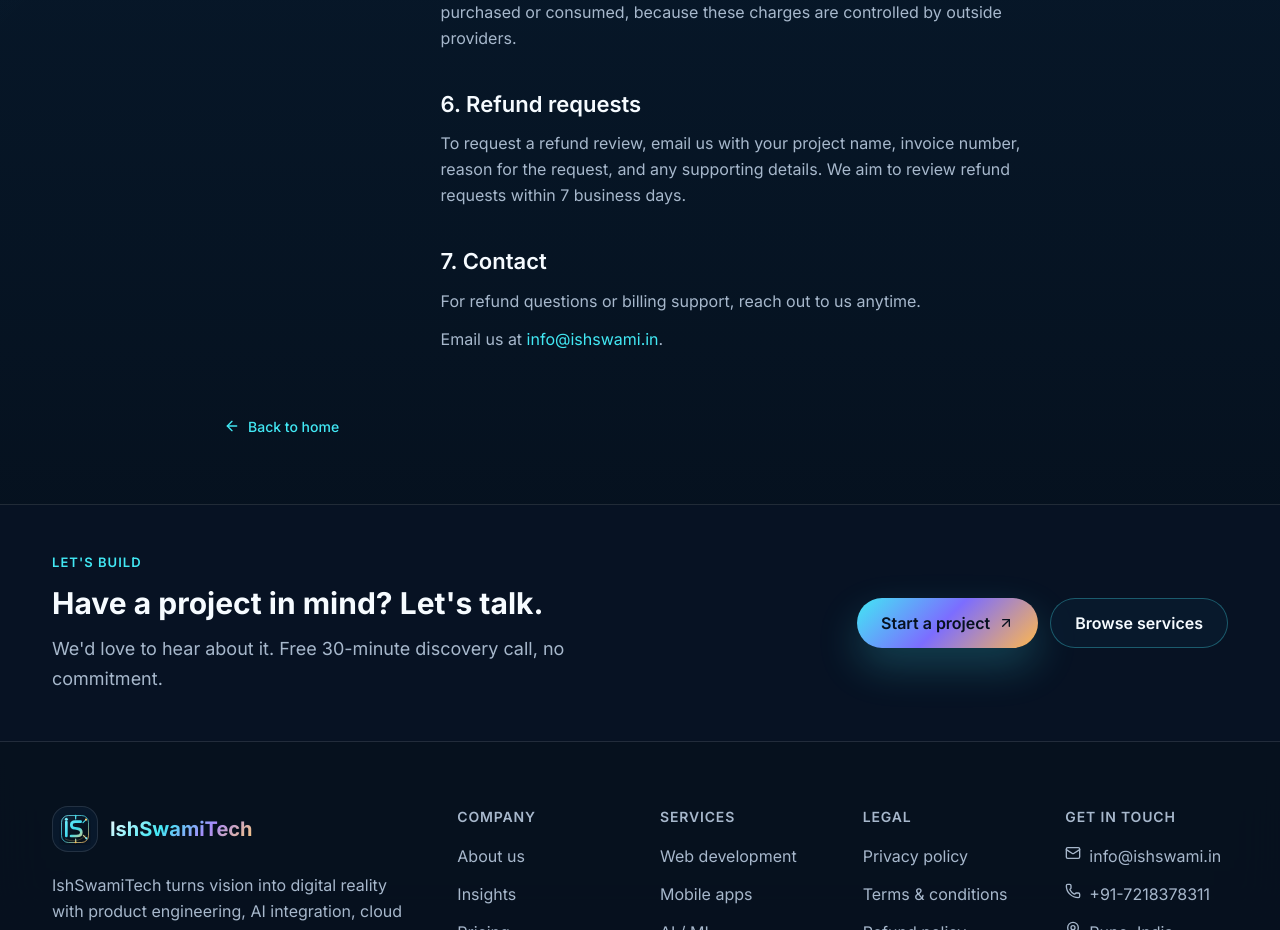
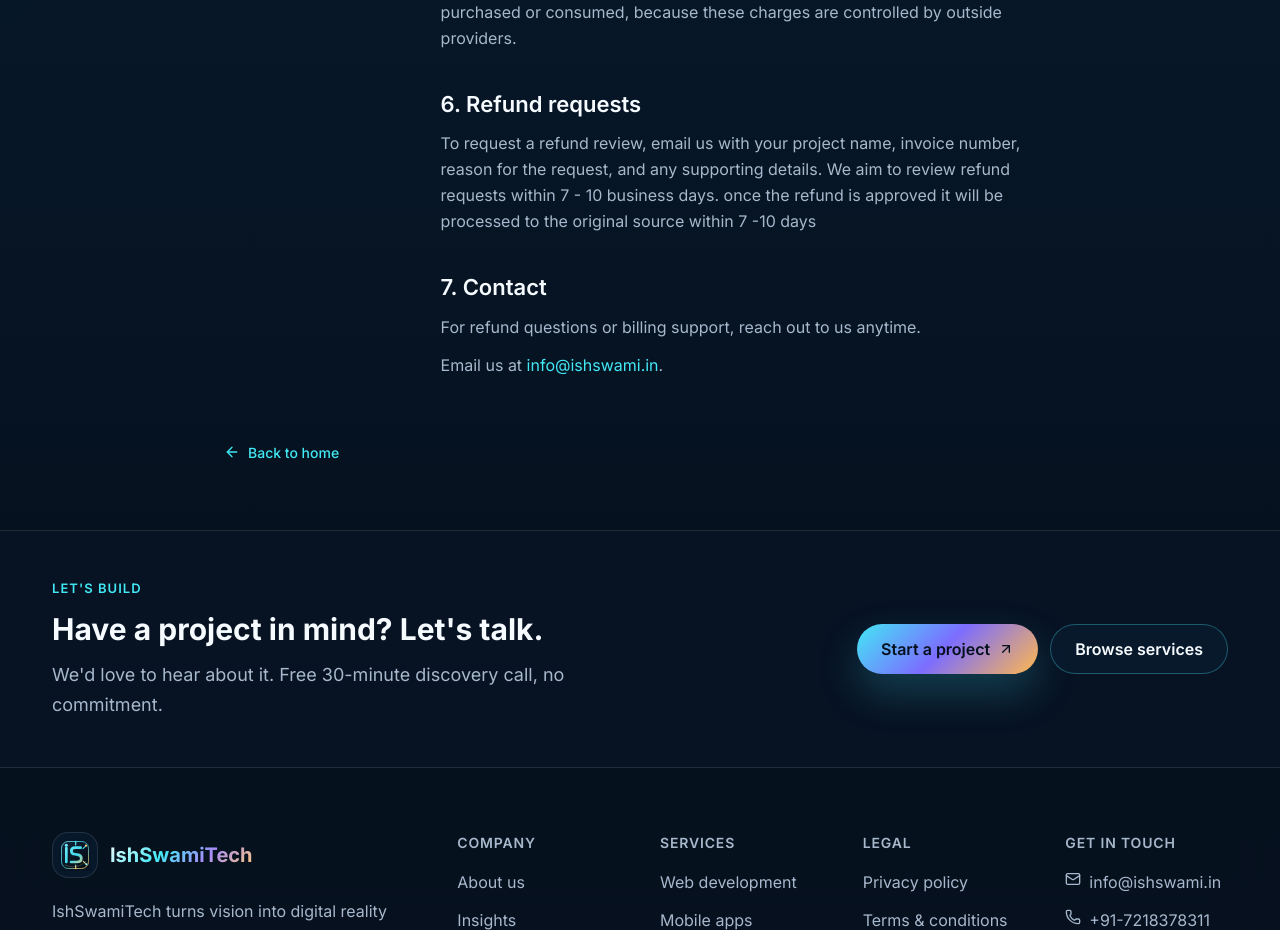
Before and after one commit to Ishswami-Tech/ishswamitech-website, a Next.js app: page /refund-policy in a window 1280 px wide. Shown: the part 1220-2150 px from the top of the page. Built offline with nearby package versions, Linux system fonts and the light colour scheme.

Commit message:
feat: add About and Refund Policy pages to website

```diff
--- a/app/about/page.tsx
+++ b/app/about/page.tsx
@@ -89,6 +89,9 @@
                 Ishswami Tech helps founders and growing teams turn ambitious
                 ideas into shipped products. We blend practical product engineering, AI capability,
                 and a design eye that respects both pixels and conversion rates.
+              </p>
+              <p className="type-body mt-4 max-w-2xl text-[var(--text-muted)]">
+                Founder's name: Manisha Santosh Bhujbal
               </p>
             </div>
 
--- a/app/refund-policy/page.tsx
+++ b/app/refund-policy/page.tsx
@@ -34,7 +34,7 @@
   {
     id: "requests",
     title: "6. Refund requests",
-    body: `To request a refund review, email us with your project name, invoice number, reason for the request, and any supporting details. We aim to review refund requests within 7 business days.`,
+    body: `To request a refund review, email us with your project name, invoice number, reason for the request, and any supporting details. We aim to review refund requests within 7 - 10 business days. once the refund is approved it will be processed to the original source within 7 -10 days `,
   },
   {
     id: "contact",
```
